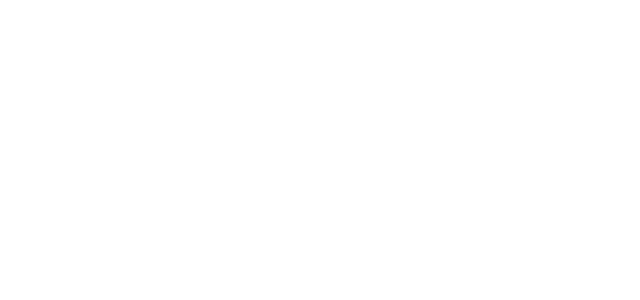
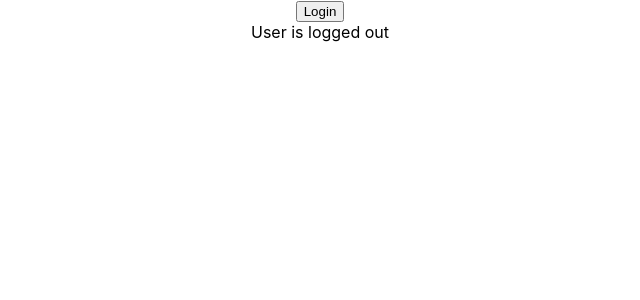
Before and after one commit to anst9000/react-typescript-demo, a React (Create React App) app: page / in a window 1280 px wide. Shown: the top 300 px of the page, without its empty margins (320-960 px from the left). Built offline with nearby package versions, Linux system fonts and the light colour scheme.

Commit message:
Part six of series

```diff
--- a/src/App.tsx
+++ b/src/App.tsx
@@ -8,9 +8,14 @@
 import { Person } from './components/Person'
 import { PersonList } from './components/PersonList'
 import { Status } from './components/Status'
+import { LoggedStatus } from './state/LoggedStatus'
 
 function App() {
-  return <div className="App"></div>
+  return (
+    <div className="App">
+      <LoggedStatus />
+    </div>
+  )
 }
 
 export default App
--- /dev/null
+++ b/src/state/LoggedStatus.tsx
@@ -0,0 +1,23 @@
+import { useState } from 'react'
+
+export const LoggedStatus = () => {
+  const [isLoggedIn, setIsLoggedIn] = useState(false)
+  const handleLogin = () => {
+    setIsLoggedIn(true)
+  }
+  const handleLogout = () => {
+    setIsLoggedIn(false)
+  }
+
+  return (
+    <div>
+      {isLoggedIn ? (
+        <button onClick={handleLogout}>Logout</button>
+      ) : (
+        <button onClick={handleLogin}>Login</button>
+      )}
+
+      <div>User is {isLoggedIn ? 'logged in' : 'logged out'}</div>
+    </div>
+  )
+}
```
